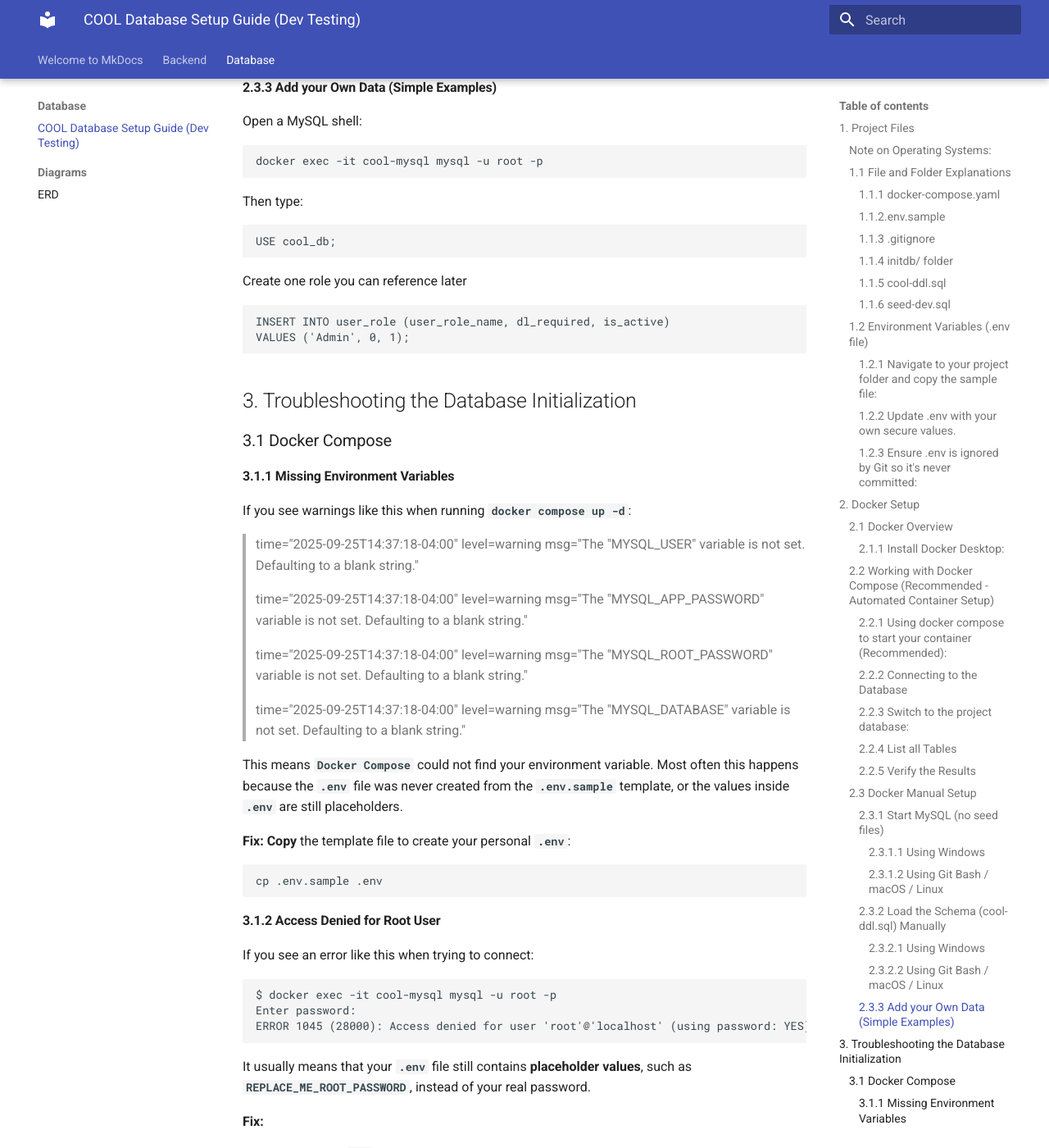
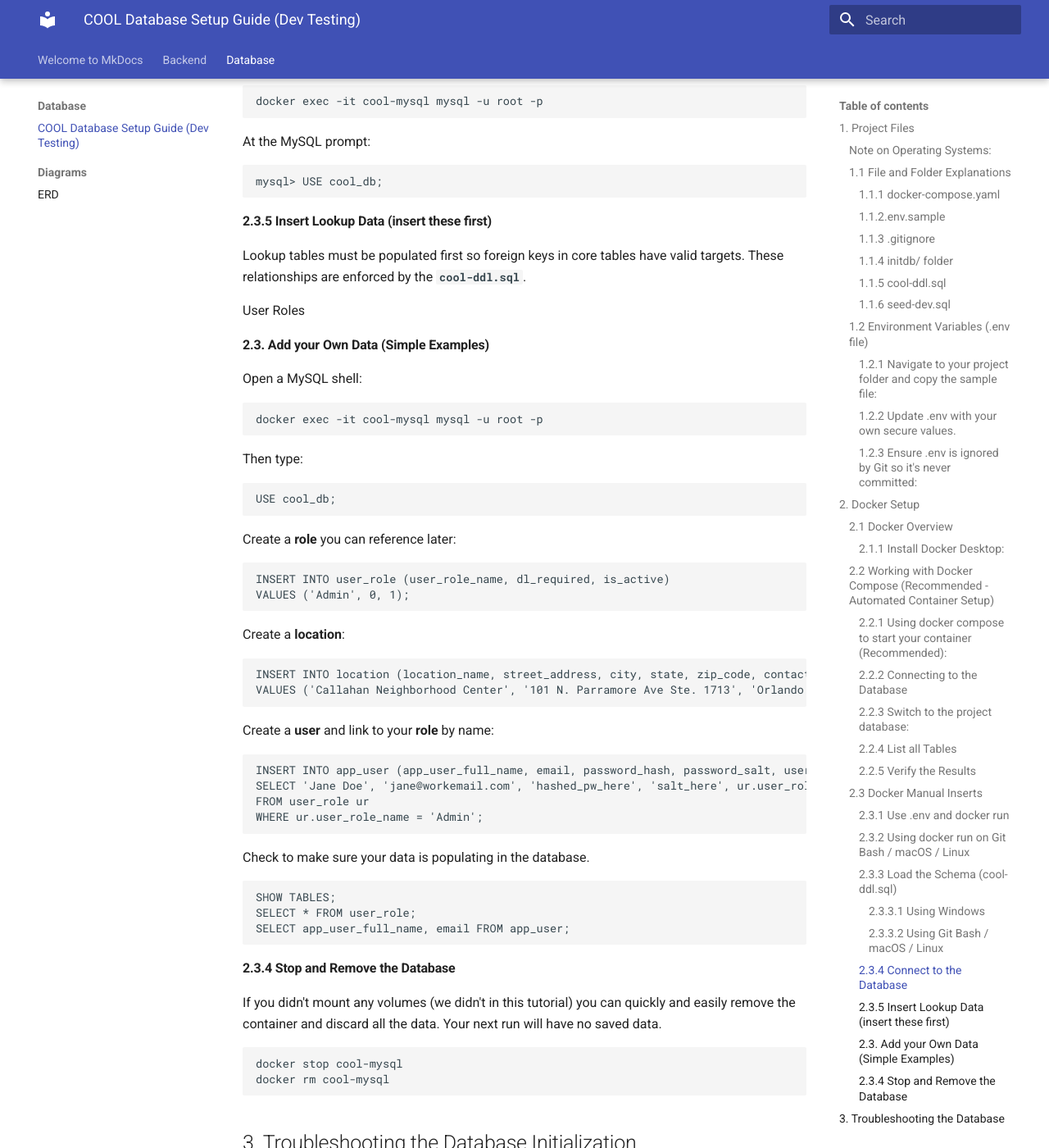
Before and after one commit to CityOfOrlando-2025/COOL, an MkDocs documentation site: the page built from documentation/docs/database/cool-db-setup-guide.md, in a window 1280 px wide and 1400 px high, scrolled down 7837 px. Shown: the whole window at 82% size. Built offline with MkDocs 1.6.1 and Material for MkDocs 9.7.7, drawn with Linux system fonts in a browser that asks for light colours; some of the changed text lies outside the part shown.

Commit message:
fixed mysql_app_password bug, changed to mysql_app, continued manual section

````diff
--- a/docker-compose.yaml
+++ b/docker-compose.yaml
@@ -14,7 +14,7 @@ services:
       MYSQL_ROOT_PASSWORD: ${MYSQL_ROOT_PASSWORD}
       MYSQL_DATABASE: ${MYSQL_DATABASE}
       MYSQL_USER: ${MYSQL_USER}
-      MYSQL_PASSWORD: ${MYSQL_APP_PASSWORD}
+      MYSQL_PASSWORD: ${MYSQL_PASSWORD}
 
     # Mount initialization scripts (DDL, seeds, etc.)
     volumes:
--- a/documentation/docs/database/cool-db-setup-guide.md
+++ b/documentation/docs/database/cool-db-setup-guide.md
@@ -303,23 +303,24 @@ mysql> SELECT * FROM user_role;
 +--------------+----------------+-------------+-----------+
 3 rows in set (0.02 sec)
 ```
-### 2.3 Docker Manual Setup
+### 2.3 Docker Manual Inserts
 
 If you don't want to use **`docker-compose.yaml`**, you can start MySQL manually with **`docker run`**.
->**Note:** The exact command format depends on your shell. Instructions for each will be included.
-
-#### 2.3.1 Start MySQL (no seed files)
+>**Note:** The exact command format depends on the terminal you are using.
 
 This will create an empty **`cool_db`** so you can load your schema and insert your own data.
 
->**Note:** You must **change** the placeholder passwords in`MYSQL_ROOT_PASSWORD`** AND **`MYSQL_PASSWORD`**.
+#### 2.3.1 Use **`.env`** and **`docker run`**
 
-##### 2.3.1.1 Using Windows
+>**Note:** You must add **`MYSQL_PASSWORD`** to your **`.env`** so that **`docker run`** works properly.
+in Windows (Command Prompt or PowerShell)
+>**Note:** Replace the example passwords before running.
+
 ```
 docker run -d --name cool-mysql -p 3306:3306 -e MYSQL_ROOT_PASSWORD=ChangeThisRootPW! -e MYSQL_DATABASE=cool_db mysql:8.0
 ```
 
-##### 2.3.1.2 Using Git Bash / macOS / Linux
+#### 2.3.2 Using **`docker run`** on Git Bash / macOS / Linux
 ```
 docker run -d --name cool-mysql \
   -p 3306:3306 \
@@ -327,20 +328,35 @@ docker run -d --name cool-mysql \
   -e MYSQL_DATABASE=cool_db \
   mysql:8.0
 ```
-#### 2.3.2 Load the Schema (**`cool-ddl.sql`**) Manually
+#### 2.3.3 Load the Schema (**`cool-ddl.sql`**)
 
 >**Note:** When prompted, enter the root password you set in the **`docker run`** command.
 
-##### 2.3.2.1 Using Windows
+##### 2.3.3.1 Using Windows
 ```
 type initdb\cool-ddl.sql | docker exec -i cool-mysql mysql -u root -p cool_db
 ```
 
-##### 2.3.2.2 Using Git Bash / macOS / Linux
+##### 2.3.3.2 Using Git Bash / macOS / Linux
 ```
 cat initdb/cool-ddl.sql | docker exec -i cool-mysql mysql -u root -p cool_db
 ```
-#### 2.3.3 Add your Own Data (Simple Examples)
+#### 2.3.4 Connect to the Database
+
+```
+docker exec -it cool-mysql mysql -u root -p
+```
+At the MySQL prompt:
+```
+mysql> USE cool_db;
+```
+
+#### 2.3.5 Insert Lookup Data (insert these first)
+Lookup tables must be populated first so foreign keys in core tables have valid targets.
+These relationships are enforced by the **`cool-ddl.sql`**.
+
+User Roles
+#### 2.3. Add your Own Data (Simple Examples)
 
 Open a MySQL shell:
 ```
@@ -352,16 +368,40 @@ Then type:
 USE cool_db;
 ```
 
-Create one role you can reference later
+Create a **role** you can reference later:
 ```
 INSERT INTO user_role (user_role_name, dl_required, is_active)
 VALUES ('Admin', 0, 1);
 ```
 
+Create a **location**:
+```
+INSERT INTO location (location_name, street_address, city, state, zip_code, contact_phone)
+VALUES ('Callahan Neighborhood Center', '101 N. Parramore Ave Ste. 1713', 'Orlando', 'FL', '32801', '407-246-4442');
+```
 
+Create a **user** and link to your **role** by name:
+```
+INSERT INTO app_user (app_user_full_name, email, password_hash, password_salt, user_role_id)
+SELECT 'Jane Doe', 'jane@workemail.com', 'hashed_pw_here', 'salt_here', ur.user_role_id
+FROM user_role ur
+WHERE ur.user_role_name = 'Admin';
+```
 
+Check to make sure your data is populating in the database.
+```
+SHOW TABLES;
+SELECT * FROM user_role;
+SELECT app_user_full_name, email FROM app_user;
+```
 
+#### 2.3.4 Stop and Remove the Database
+If you didn't mount any volumes (we didn't in this tutorial) you can quickly and easily remove the container and discard all the data. Your next run will have no saved data.
 
+```
+docker stop cool-mysql
+docker rm cool-mysql
+```
 
 ## 3. Troubleshooting the Database Initialization
 
````
Also changed, not shown: other parts of documentation/docs/database/cool-db-setup-guide.md (+5 -5 lines), 1 other file.
